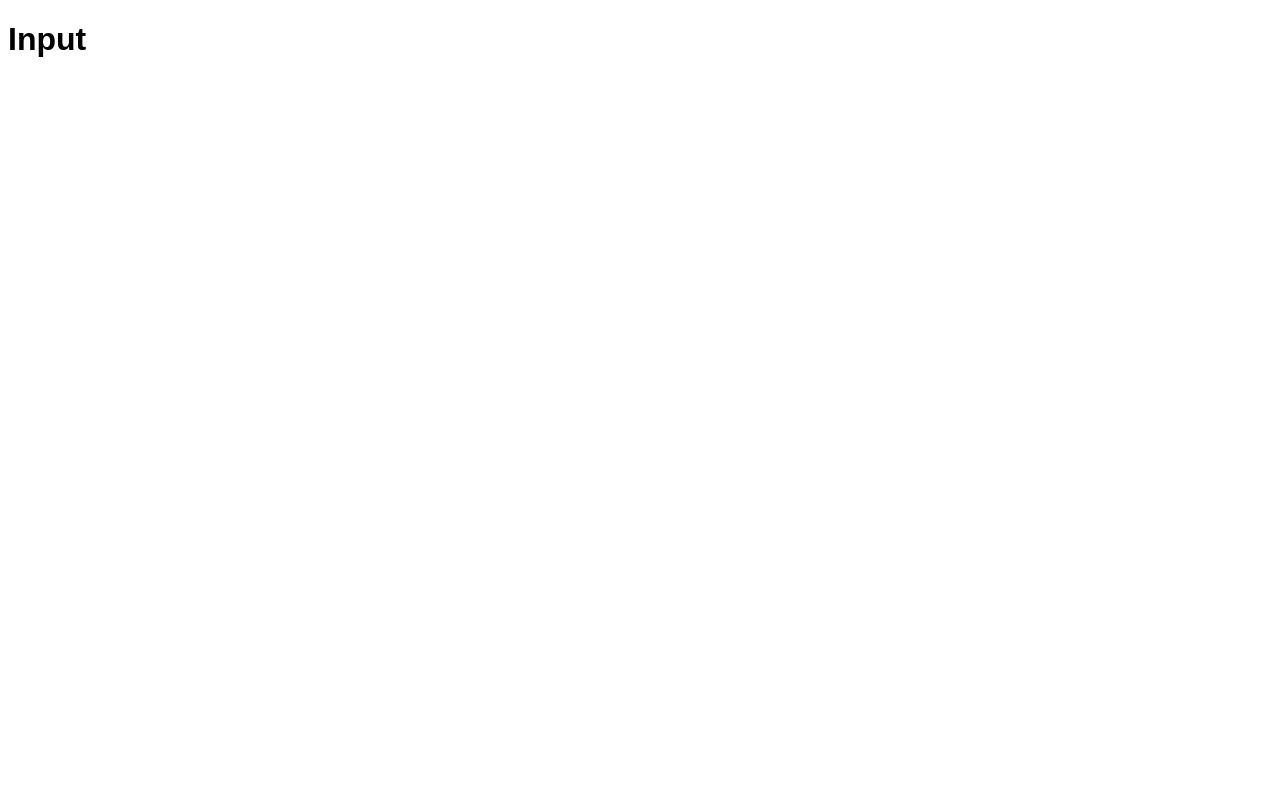
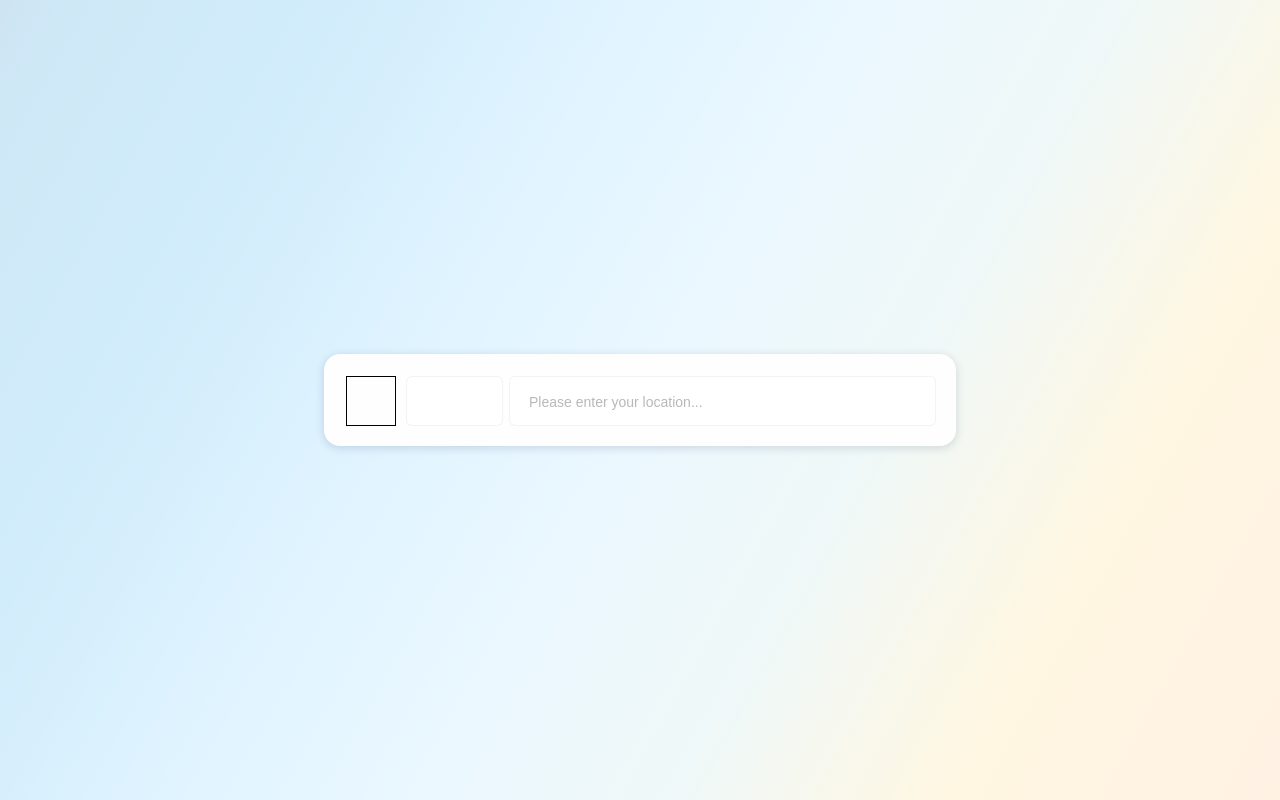
Before and after one commit to JasonNelemans/weather-app, a Vue app: page / in a window 1280 px wide. Built offline with nearby package versions, Linux system fonts and the light colour scheme.

Commit message:
created initial app structure with base styling

```diff
--- a/src/App.vue
+++ b/src/App.vue
@@ -9,13 +9,15 @@ import Dashboard from '@/components/Dashboard.vue'
 
 export default {
   components: {
-    Dashboard
-  }
+    Dashboard,
+  },
 }
 </script>
 
 <style lang="scss">
-#app {
+html,
+body {
   font-family: 'Poppins', sans-serif;
+  margin: 0;
 }
 </style>
--- /dev/null
+++ b/src/components/CityLocation.vue
@@ -0,0 +1,45 @@
+<template>
+  <div class="city-location">
+    <input
+      type="text"
+      placeholder="Please enter your location..."
+      required
+      class="input-text"
+    />
+  </div>
+</template>
+
+<style lang="scss">
+.city-location {
+  /* Rectangle */
+  position: absolute;
+  width: 425px;
+  height: 48px;
+  left: 185px;
+  top: 22px;
+
+  background: #ffffff;
+  border: 1px solid rgba(8, 21, 62, 0.05);
+  border-radius: 6px;
+
+  .input-text {
+    border: none;
+    position: absolute;
+    width: 299px;
+    height: 30px;
+    left: 17px;
+    top: 9px;
+
+    font-style: normal;
+    font-weight: normal;
+    font-size: 14px;
+    line-height: 21px;
+    display: flex;
+    align-items: center;
+
+    color: #08153e;
+
+    opacity: 0.5;
+  }
+}
+</style>
--- /dev/null
+++ b/src/components/Cloud.vue
@@ -0,0 +1,14 @@
+<template>
+  <div class="cloud"></div>
+</template>
+
+<style lang="scss">
+.cloud {
+  position: absolute;
+  width: 48px;
+  height: 48px;
+  top: 22px;
+  left: 22px;
+  border: 1px solid black;
+}
+</style>
--- /dev/null
+++ b/src/components/Countries.vue
@@ -0,0 +1,17 @@
+<template>
+  <div class="countries"></div>
+</template>
+
+<style lang="scss">
+.countries {
+  position: absolute;
+  width: 95px;
+  height: 48px;
+  left: 82px;
+  top: 22px;
+
+  background: #ffffff;
+  border: 1px solid rgba(8, 21, 62, 0.05);
+  border-radius: 6px;
+}
+</style>
--- a/src/components/Dashboard.vue
+++ b/src/components/Dashboard.vue
@@ -1,9 +1,47 @@
 <template>
-  <div class="bg">
-    <h1>Input</h1>
+  <div class="dashboard">
+    <WeatherBar />
   </div>
 </template>
 
+<script lang="ts">
+import WeatherBar from '@/components/WeatherBar.vue'
+
+export default {
+  components: {
+    WeatherBar,
+  },
+}
+</script>
+
 <style lang="scss">
+.dashboard {
+  display: flex;
+  justify-content: center;
+  align-items: center;
 
+  height: 100%;
+  width: 100%;
+  position: absolute;
+  left: 0px;
+  top: 0px;
+
+  background: linear-gradient(
+      0deg,
+      rgba(255, 255, 255, 0.8),
+      rgba(255, 255, 255, 0.8)
+    ),
+    linear-gradient(
+      119.25deg,
+      #102f7e -11.47%,
+      #0c8dd6 3.95%,
+      #1aa0ec 19.37%,
+      #60c6ff 34.78%,
+      #9bdbff 50.19%,
+      #b4deda 65.61%,
+      #ffd66b 81.02%,
+      #ffc178 96.44%,
+      #fe9255 111.85%
+    );
+}
 </style>
--- /dev/null
+++ b/src/components/WeatherBar.vue
@@ -0,0 +1,36 @@
+<template>
+  <div class="weather-bar">
+    <Cloud />
+    <Countries />
+    <CityLocation />
+  </div>
+</template>
+
+<script lang="ts">
+import Cloud from '@/components/Cloud.vue'
+import Countries from '@/components/Countries.vue'
+import CityLocation from '@/components/CityLocation.vue'
+export default {
+  components: {
+    Cloud,
+    Countries,
+    CityLocation,
+  },
+}
+</script>
+
+<style lang="scss">
+.weather-bar {
+  position: absolute;
+  width: 632px;
+  height: 92px;
+  background: linear-gradient(
+      0deg,
+      rgba(255, 255, 255, 0.9),
+      rgba(255, 255, 255, 0.9)
+    ),
+    #f8f8f8;
+  box-shadow: 0px 2px 10px rgba(8, 21, 62, 0.15);
+  border-radius: 16px;
+}
+</style>
```
